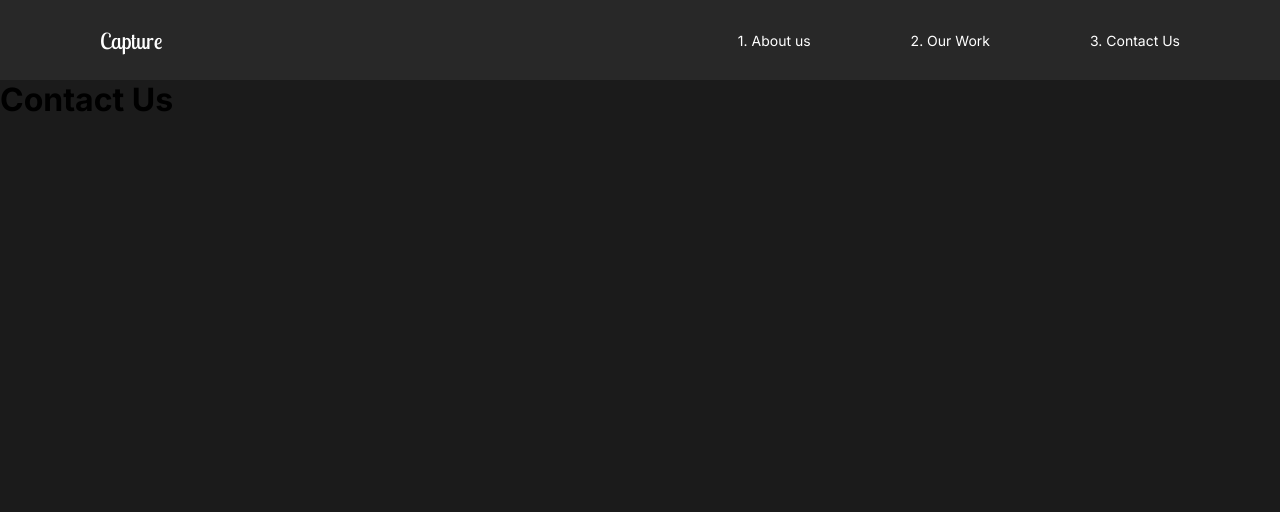
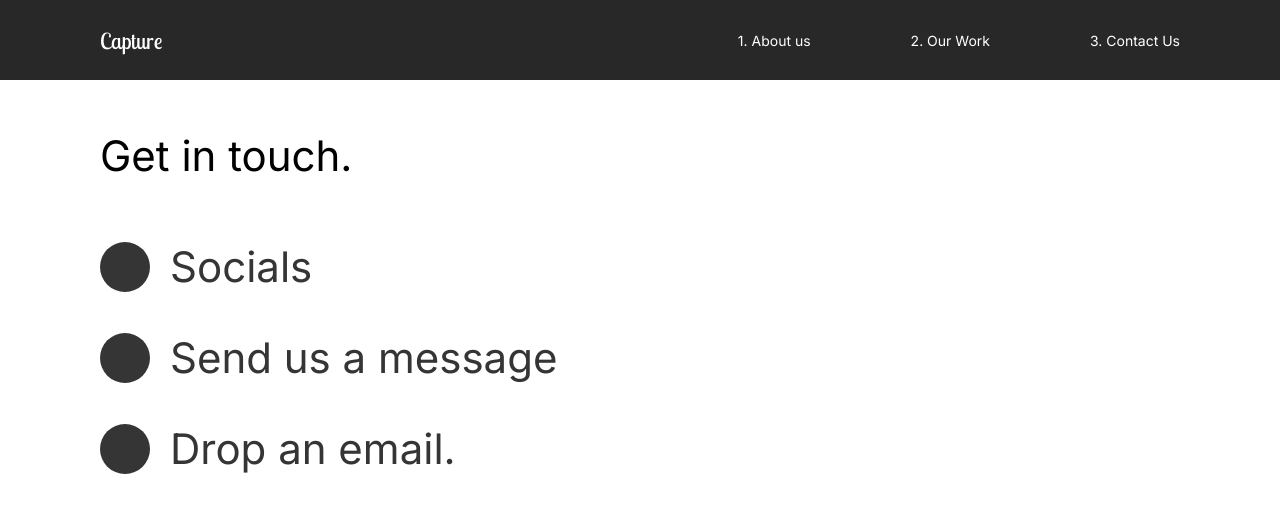
Before and after one commit to nggar/capture-portfolio, a React (Create React App) app: page /contact in a window 1280 px wide. Shown: the top 512 px of the page. Built offline with nearby package versions, Linux system fonts and the light colour scheme.

Commit message:
working on contact us component

```diff
--- a/src/pages/ContactUs.js
+++ b/src/pages/ContactUs.js
@@ -1,13 +1,74 @@
+import styled from 'styled-components';
 // animation
 import { motion } from 'framer-motion';
-import { pageTransition } from '../utils/animation';
+import { pageTransition, titleAnimation } from '../utils/animation';
 
 const ContactUs = () => {
     return (
-        <motion.div variants={pageTransition} initial='hidden' animate='show' exit='exit'>
-            <h1>Contact Us</h1>
-        </motion.div>
+        <ContactStyle
+            variants={pageTransition}
+            initial='hidden'
+            animate='show'
+            exit='exit'
+            style={{ background: '#fff', height: '110vh' }}
+        >
+            <Title>
+                <Hide>
+                    <motion.h2 variants={titleAnimation}>Get in touch.</motion.h2>
+                </Hide>
+                <div className="line2"></div>
+            </Title>
+            <div>
+                <Hide>
+                    <Social variants={titleAnimation}>
+                        <Circle />
+                        <h2>Socials</h2>
+                    </Social>
+                </Hide>
+                <Hide>
+                    <Social variants={titleAnimation}>
+                        <Circle />
+                        <h2>Send us a message</h2>
+                    </Social>
+                </Hide>
+                <Hide>
+                    <Social variants={titleAnimation}>
+                        <Circle />
+                        <h2>Drop an email.</h2>
+                    </Social>
+                </Hide>
+            </div>
+        </ContactStyle>
     )
 }
 
+// styled
+const Hide = styled.div`
+  overflow: hidden;
+`;
+
+const ContactStyle = styled( motion.div )`
+  padding: 5rem 10rem;
+  color: #353535;
+  min-height: 90vh;
+`;
+const Title = styled.div`
+  margin-bottom: 4rem;
+  color: black;
+`;
+const Circle = styled.div`
+  border-radius: 50%;
+  width: 5rem;
+  height: 5rem;
+  background: #353535;
+`;
+
+const Social = styled( motion.div )`
+  display: flex;
+  align-items: center;
+  h2 {
+    margin: 2rem;
+  }
+`;
+
 export default ContactUs;
```
